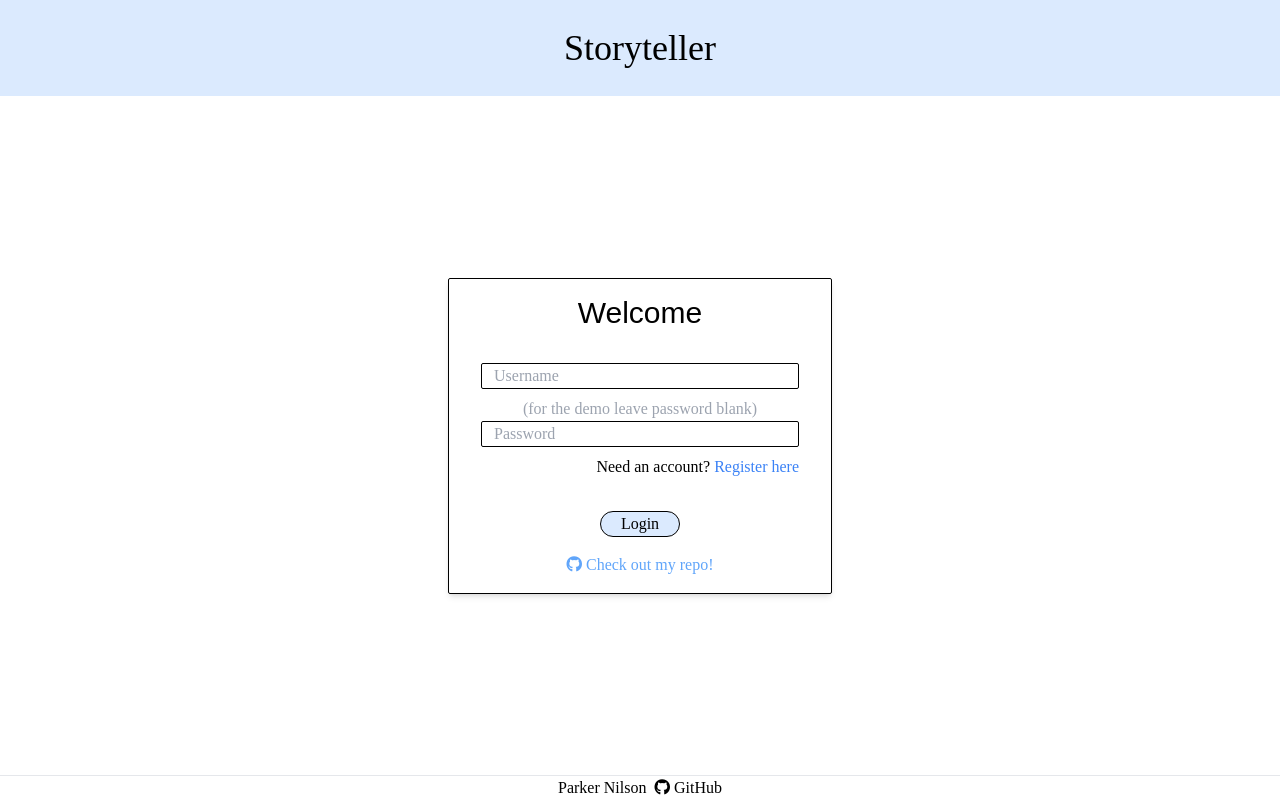
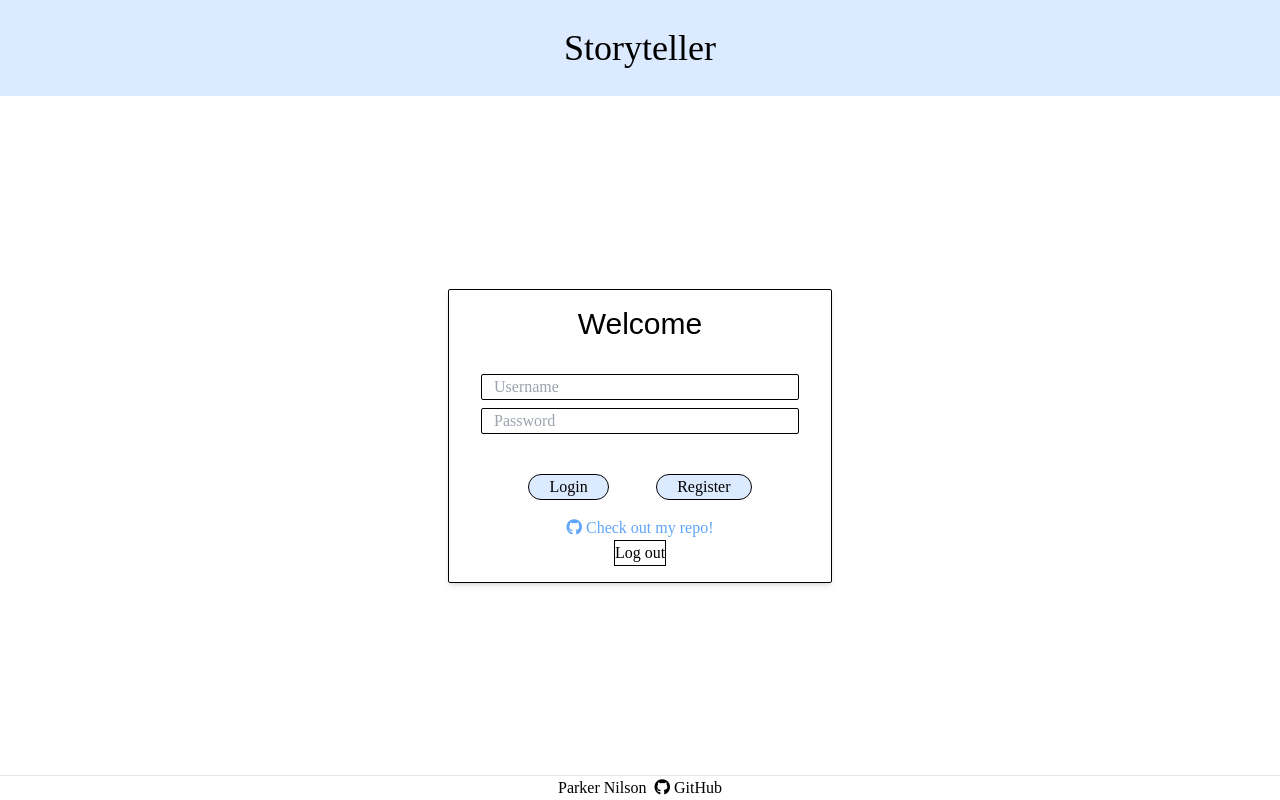
Before and after one commit to parkernilson/cs260-startup, a website: page public/index.html in a window 1280 px wide. Drawn offline with Linux system fonts and the light colour scheme; a web font is replaced by a local one.

Commit message:
add a logged in display

```diff
--- a/public/index.html
+++ b/public/index.html
@@ -13,7 +13,7 @@
     <script src="js/tailwindcss.js"></script>
     <script src="js/tailwind-config.js"></script>
   </head>
-  <body class="h-full flex flex-col">
+  <body class="h-full flex flex-col" onload="displayUserInfo()">
     <header class="
       flex items-center justify-center text-4xl bg-blue-100
       h-24
@@ -36,11 +36,11 @@
           <input type="text" id="username-input" placeholder="Username" class="
             w-full mb-2 mx-3 px-3 border border-black rounded-sm
           "/>
-          <p class="text-gray-400">(for the demo leave password blank)</p>
-          <input type="password" id="password" placeholder="Password" class="
+          <input type="password" id="password-input" placeholder="Password" class="
             w-full mb-2 mx-3 px-3 border border-black rounded-sm
           "/>
-          <p class="self-end">Need an account? <a class="text-blue-500 hover:text-blue-600 cursor-pointer">Register here</a></p>
+          <!-- <p class="self-end">Need an account? <a class="text-blue-500 hover:text-blue-600 cursor-pointer">Register here</a></p> -->
+          <div class="w-full flex justify-evenly">
             <button
               class="
                 rounded-full px-5 border border-black
@@ -48,9 +48,23 @@
               "
               onclick="login()"
             >Login</button>
+            <button
+              class="
+                rounded-full px-5 border border-black
+                mt-8 bg-blue-100 hover:bg-blue-200
+              "
+              onclick="createUser()"
+            >Register</button>
+          </div>
         </div>
         <a href="https://github.com/parkernilson/cs260-startup" class="mt-4 text-blue-400 hover:text-blue-600 cursor-pointer"><i class="fa-brands fa-github"></i> Check out my repo!</a>
+        <div id="user-info-display" class="flex flex-col">
+          <p id="username-info-slot"></p>
+          <button class="border border-black" id="logout-button" onclick="logout()">Log out</button>
         </div>
+      </div>
+
+
     </main>
 
     <footer>
```
Lines whose indentation alone changed are shown as unchanged.
